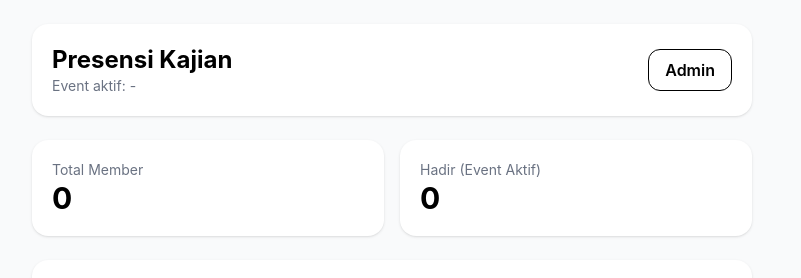
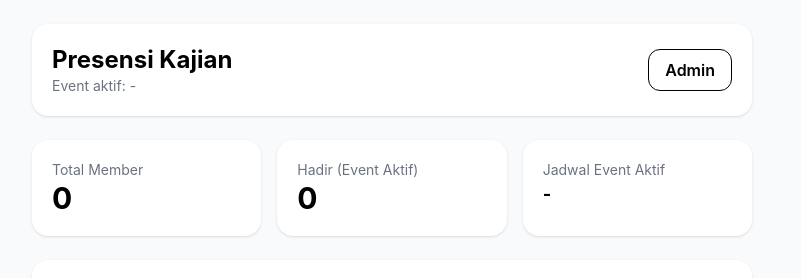
Before and after one commit to imagifa/presensi-event, a Next.js app: page / in a window 1280 px wide. Shown: the top 278 px of the page, without its empty margins (248-1049 px from the left). Built offline with nearby package versions, Linux system fonts and the light colour scheme; no server answers.

Commit message:
Update page.tsx

```diff
--- a/src/app/page.tsx
+++ b/src/app/page.tsx
@@ -264,7 +264,7 @@ export default function HomePage() {
         </div>
 
         {/* Cards */}
-        <div className="grid grid-cols-1 md:grid-cols-2 gap-4">
+        <div className="grid grid-cols-1 md:grid-cols-3 gap-4">
           <div className="bg-white rounded-2xl p-5 shadow-sm">
             <p className="text-sm text-gray-500">Total Member</p>
             <p className="text-3xl font-bold">{stats.totalMembers}</p>
@@ -274,6 +274,20 @@ export default function HomePage() {
             <p className="text-sm text-gray-500">Hadir (Event Aktif)</p>
             <p className="text-3xl font-bold">{stats.hadirHariIni}</p>
           </div>
+          <div className="bg-white rounded-2xl p-5 shadow-sm">
+  <p className="text-sm text-gray-500">Jadwal Event Aktif</p>
+  <p className="text-lg font-bold">
+    {stats.activeEvent
+      ? new Date(stats.activeEvent.event_date).toLocaleString("id-ID", {
+          day: "2-digit",
+          month: "short",
+          year: "numeric",
+          hour: "2-digit",
+          minute: "2-digit",
+        })
+      : "-"}
+  </p>
+</div>
         </div>
 
         {/* Check-in */}
```
